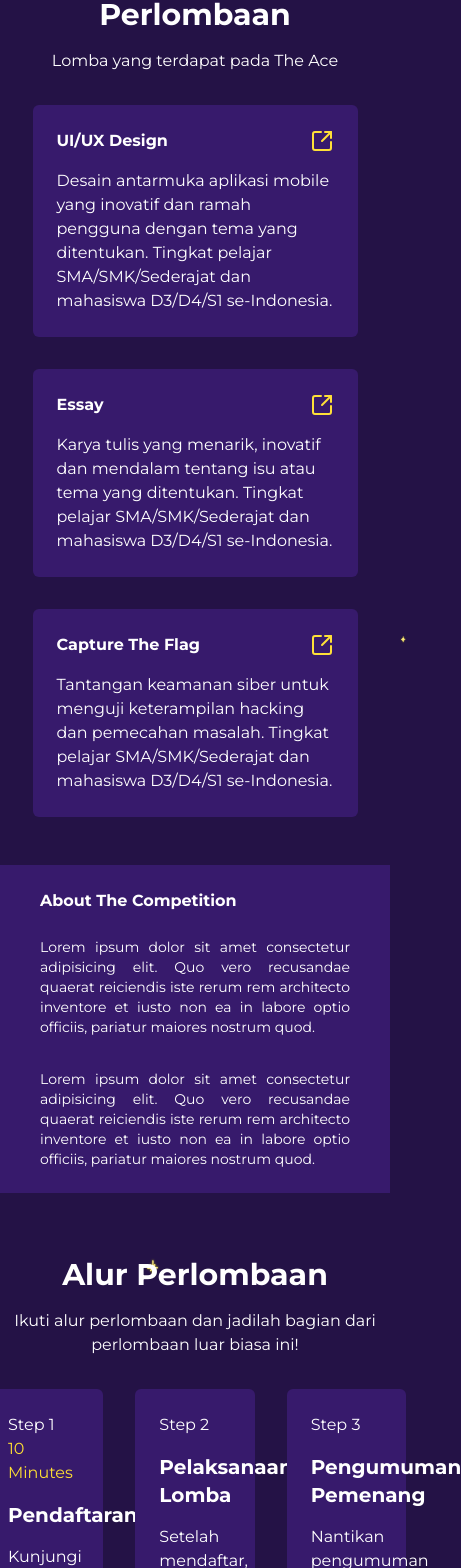
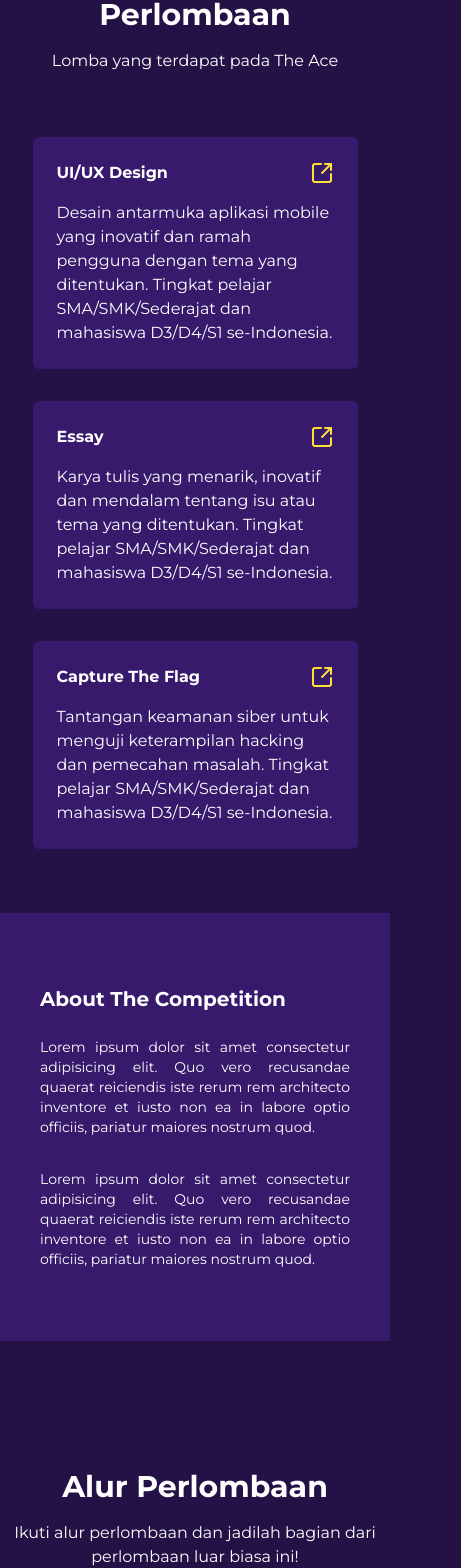
Before and after one commit to Brilliahib/theace-2024, a Next.js app: page / in a window 390 px wide. Shown: the part 1153-2721 px from the top of the page, 461 px wide, since content can reach past the window. Built offline with nearby package versions, Linux system fonts and the light colour scheme.

Commit message:
fix: responsive on alur section

```diff
--- a/app/page.jsx
+++ b/app/page.jsx
@@ -55,10 +55,12 @@ export default function Home() {
           </Button>
         </div>
       </div>
-      <LombaPage />
-      <AboutCompetition />
-      {/* belom responsif sih alur.. maap buru2 */}
-      <Alur />
+      <div className="space-y-16">
+        <LombaPage />
+        <AboutCompetition />
+        {/* belom responsif sih alur.. maap buru2 */}
+        <Alur />
+      </div>
     </>
   );
 }
--- a/components/alur/alur.jsx
+++ b/components/alur/alur.jsx
@@ -1,18 +1,21 @@
-import React from 'react'
-import CardAlur from './card-alur'
+import React from "react";
+import CardAlur from "./card-alur";
 
 const Alur = () => {
-    return (
-        <>
-            <div className="text-center space-y-4 mt-16">
-                <h1 className="font-bold text-3xl">
-                    Alur Perlombaan
-                </h1>
-                <p className="text-base">Ikuti alur perlombaan dan jadilah bagian dari perlombaan luar biasa ini!</p>
-            </div>
-            <CardAlur />
-        </>
-    )
-}
+  return (
+    <>
+      <div className="py-4">
+        <div className="text-center space-y-4 py-12 mb-4">
+          <h1 className="font-bold text-3xl">Alur Perlombaan</h1>
+          <p className="text-base">
+            Ikuti alur perlombaan dan jadilah bagian dari perlombaan luar biasa
+            ini!
+          </p>
+        </div>
+        <CardAlur />
+      </div>
+    </>
+  );
+};
 
-export default Alur
+export default Alur;
--- a/components/alur/card-alur.jsx
+++ b/components/alur/card-alur.jsx
@@ -1,55 +1,57 @@
-import { ArrowRight } from 'lucide-react'
-import React from 'react'
-import { Button } from '../ui/button'
+import { ArrowRight } from "lucide-react";
+import React from "react";
+import { Button } from "../ui/button";
 
 const CardAlur = () => {
   const caption = [
     {
-            step: 'Step 1',
-            time: '10 Minutes',
-            title: 'Pendaftaran',
-            information: 'Kunjungi link dibawah dan isi formulir pendaftaran dengan informasi lengkapmu. Pastikan data yang kamu masukkan benar dan valid.',
-            button:
+      step: "Step 1",
+      time: "10 Minutes",
+      title: "Pendaftaran",
+      information:
+        "Kunjungi link dibawah dan isi formulir pendaftaran dengan informasi lengkapmu. Pastikan data yang kamu masukkan benar dan valid.",
+      button: (
         <Button className="flex flex-row gap-2 rounded-md font-bold text-black h-12">
           Daftar Sekarang
           <ArrowRight color="#000000" />
         </Button>
+      ),
     },
     {
-            step: 'Step 2',
-            title: 'Pelaksanaan Lomba',
-            information: 'Setelah mendaftar, persiapkan diri untuk mengikuti pelaksanaan lomba sesuai dengan jenis lomba yang kalian pilih dan pastikan untuk mengecek timeline yang telah ditentukan.'
+      step: "Step 2",
+      title: "Pelaksanaan Lomba",
+      information:
+        "Setelah mendaftar, persiapkan diri untuk mengikuti pelaksanaan lomba sesuai dengan jenis lomba yang kalian pilih dan pastikan untuk mengecek timeline yang telah ditentukan.",
     },
     {
-            step: 'Step 3',
-            title: 'Pengumuman Pemenang',
-            information: 'Nantikan pengumuman pemenang  sesuai jenis lomba yang diikuti. Agar tidak ketinggalan informasi mengenai siapa yang menang, pastikan untuk memantau sosial media The Ace.'
-        }
-
-    ]
+      step: "Step 3",
+      title: "Pengumuman Pemenang",
+      information:
+        "Nantikan pengumuman pemenang  sesuai jenis lomba yang diikuti. Agar tidak ketinggalan informasi mengenai siapa yang menang, pastikan untuk memantau sosial media The Ace.",
+    },
+  ];
   return (
     <>
-            <div className="flex flex-row gap-8 justify-center items-stretch mt-8 pad-x">
+      <div className="flex grid md:grid-cols-3 grid-cols-1 gap-8 pad-x">
         {caption.map((item, index) => (
-                    <div key={index} className="bg-[#371A6C] p-6 rounded-md w-1/3 flex flex-col space-y-4">
+          <div
+            key={index}
+            className="bg-[#371A6C] p-8 rounded-md flex flex-col space-y-4"
+          >
             <div>
               <h1>{item.step}</h1>
-                            <h1 className='text-primary'>{item.time}</h1>
+              <h1 className="text-primary">{item.time}</h1>
             </div>
             <div className="flex justify-between">
-                            <h1 className='font-bold md:text-3xl text-xl'>
-                                {item.title}
-                            </h1>
+              <h1 className="font-bold md:text-3xl text-xl">{item.title}</h1>
             </div>
             <p>{item.information}</p>
-                        <div>
-                            {item.button}
-                        </div>
+            <div>{item.button}</div>
           </div>
         ))}
       </div>
     </>
-    )
-}
+  );
+};
 
-export default CardAlur
+export default CardAlur;
--- a/components/competition/about-competition.jsx
+++ b/components/competition/about-competition.jsx
@@ -1,25 +1,31 @@
-import React from 'react'
+import React from "react";
 
 const AboutCompetition = () => {
   return (
     <>
-            <div className="bg-[#371A6C] pad-x mt-12">
+      <div className="bg-[#371A6C] pad-x py-12">
         <div className="md:p-12 p-6 space-y-6">
-                    <h1 className="font-bold text-md md:text-3xl">
+          <h1 className="font-bold text-xl md:text-3xl">
             About The Competition
           </h1>
-                    <div className='flex md:flex-row flex-col gap-8 text-justify md:text-base text-sm'>
+          <div className="flex md:flex-row flex-col gap-8 text-justify md:text-base text-sm">
             <p>
-                            Lorem ipsum dolor sit amet consectetur adipisicing elit. Quo vero recusandae quaerat reiciendis iste rerum rem architecto inventore et iusto non ea in labore optio officiis, pariatur maiores nostrum quod.
+              Lorem ipsum dolor sit amet consectetur adipisicing elit. Quo vero
+              recusandae quaerat reiciendis iste rerum rem architecto inventore
+              et iusto non ea in labore optio officiis, pariatur maiores nostrum
+              quod.
             </p>
             <p>
-                            Lorem ipsum dolor sit amet consectetur adipisicing elit. Quo vero recusandae quaerat reiciendis iste rerum rem architecto inventore et iusto non ea in labore optio officiis, pariatur maiores nostrum quod.
+              Lorem ipsum dolor sit amet consectetur adipisicing elit. Quo vero
+              recusandae quaerat reiciendis iste rerum rem architecto inventore
+              et iusto non ea in labore optio officiis, pariatur maiores nostrum
+              quod.
             </p>
           </div>
         </div>
       </div>
     </>
-    )
-}
+  );
+};
 
-export default AboutCompetition
+export default AboutCompetition;
```
Also changed, not shown: components/lomba/lomba.jsx (+7 -10 lines), 2 other files (tests, documents, lock files or other folders). Lines whose indentation alone changed are shown as unchanged.
